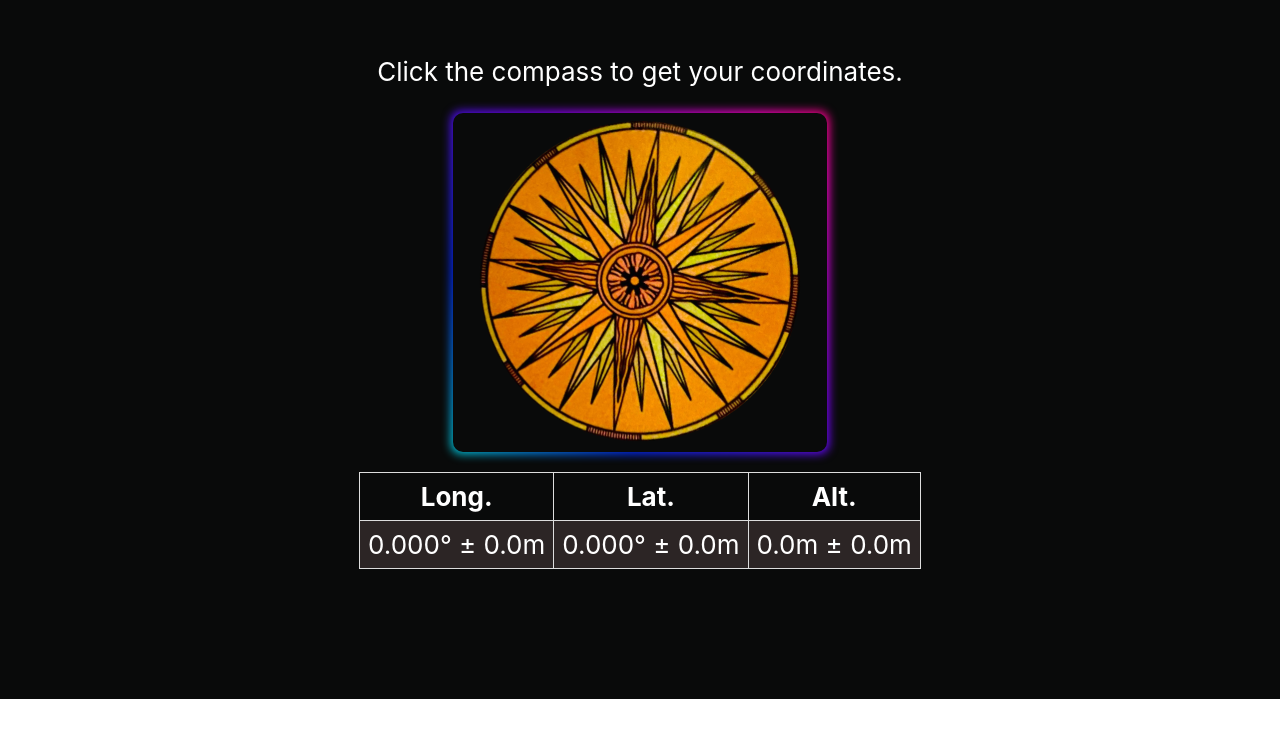
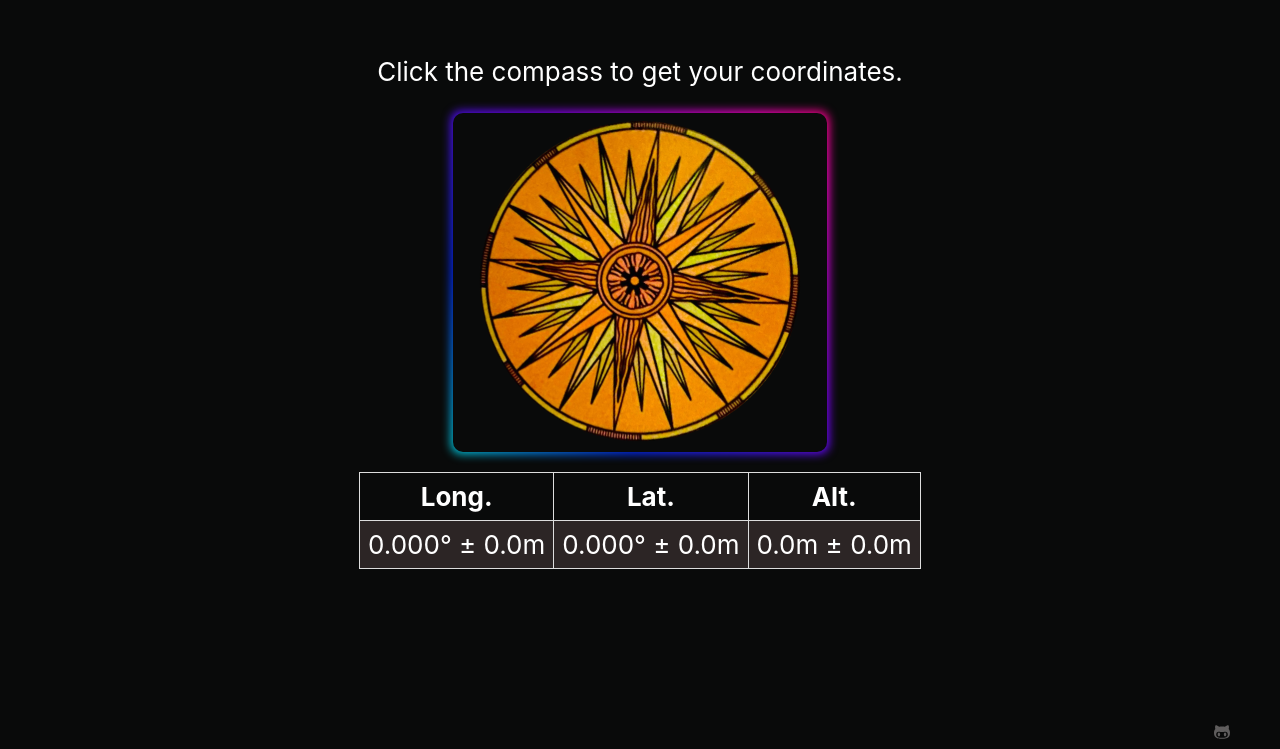
Before and after one commit to TtheBC01/Whats-My-Coordinates, a React (Create React App) app: page / in a window 1280 px wide. Shown: the part 101-850 px from the top of the page. Before the commit the page ends 800 px from the top, so only its background shows below. Built offline with nearby package versions, Linux system fonts and the light colour scheme.

Commit message:
added github link

```diff
--- a/package.json
+++ b/package.json
@@ -14,6 +14,7 @@
     "react": "^18.2.0",
     "react-dom": "^18.2.0",
     "react-hot-toast": "^2.4.1",
+    "react-icons": "^4.11.0",
     "react-scripts": "5.0.1",
     "typescript": "^4.9.5",
     "web-vitals": "^2.1.4",
--- a/src/App.css
+++ b/src/App.css
@@ -119,3 +119,18 @@ tr:nth-child(even) {
   top: 0;
   border-radius: 10px;
 }
+
+.social-container {
+  background: #090a0a;
+  padding: 25px 50px;
+  size: auto;
+}
+
+.github {
+  color: rgb(95, 93, 93);
+  float: right;
+}
+
+.github:hover {
+  transform: translateY(-2px);
+}
--- a/src/App.tsx
+++ b/src/App.tsx
@@ -1,5 +1,6 @@
 import React from 'react';
 import './App.css';
+import { TfiGithub } from 'react-icons/tfi';
 import Coordinates from './Coordinates';
 
 function App() {
@@ -8,6 +9,12 @@ function App() {
       <header className="App-header">
         <Coordinates />
       </header>
+      <div className="social-container">
+        <a href="https://github.com/TtheBC01/Whats-My-Coordinates"
+          className="github">
+          <TfiGithub />
+        </a>
+      </div>
     </div>
   );
 }
```
